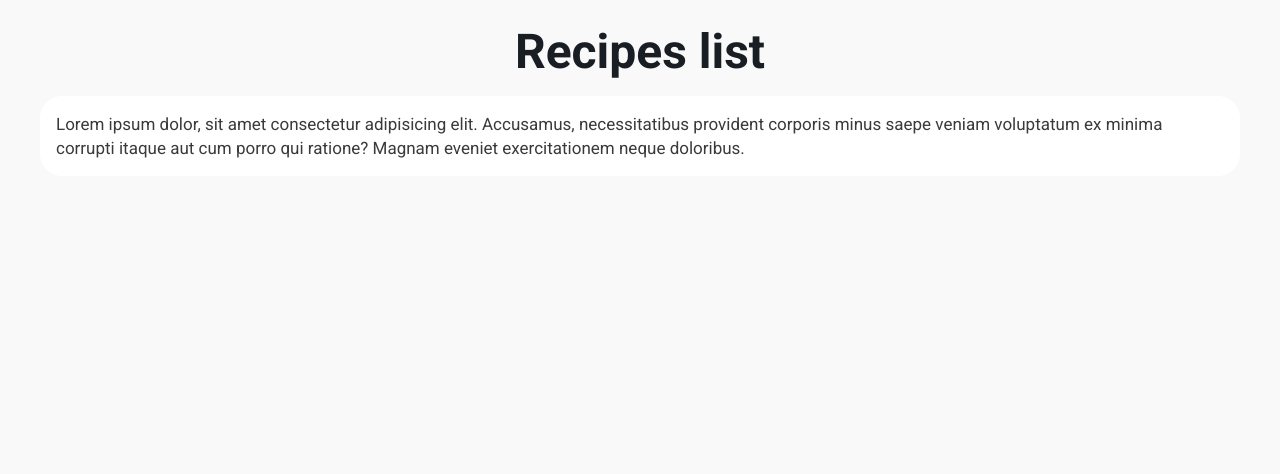
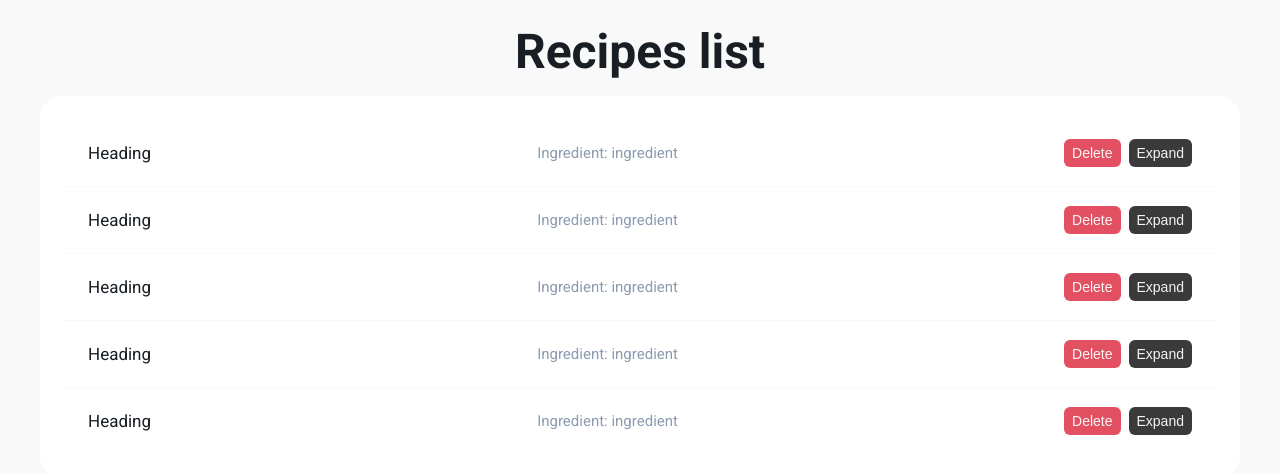
Before and after one commit to rangel-rangelov/crud-recipes-list, a React (Create React App) app: page / in a window 1280 px wide. Shown: the top 474 px of the page. Built offline with nearby package versions, Linux system fonts and the light colour scheme.

Commit message:
Implemented list items, list and some small changes to buttons and global styles

```diff
--- a/src/App.tsx
+++ b/src/App.tsx
@@ -1,13 +1,17 @@
 import styled from 'styled-components';
 
+import GlobalStyle from 'styles/globalStyles';
+
 import Section from 'components/Section';
-import GlobalStyle from 'styles/globalStyles';
+import List from 'components/List';
 
 const App = (): JSX.Element => (
   <div>
     <GlobalStyle />
     <Title>Recipes list</Title>
-    <Section>Lorem ipsum dolor, sit amet consectetur adipisicing elit. Accusamus, necessitatibus provident corporis minus saepe veniam voluptatum ex minima corrupti itaque aut cum porro qui ratione? Magnam eveniet exercitationem neque doloribus.</Section>
+    <Section>
+      <List />
+    </Section>
   </div>
 );
 
--- a/src/components/Button/Button.tsx
+++ b/src/components/Button/Button.tsx
@@ -8,6 +8,11 @@ export enum ButtonVariety {
   DELETE = 'delete',
 }
 
+export enum ButtonSize {
+  REGULAR = 'regular',
+  SMALL = 'small',
+}
+
 interface Props extends StyledProps {
   text: string;
   onClick: React.MouseEventHandler;
@@ -15,19 +20,25 @@ interface Props extends StyledProps {
 
 interface StyledProps {
   variety?: ButtonVariety;
+  size?: ButtonSize;
 }
 
-const Button = ({ text, variety = ButtonVariety.REGULAR, onClick }: Props): JSX.Element => (
-  <StyledButton onClick={onClick} variety={variety}>
+const Button = ({
+  text,
+  variety = ButtonVariety.REGULAR,
+  size = ButtonSize.REGULAR,
+  onClick,
+}: Props): JSX.Element => (
+  <StyledButton onClick={onClick} variety={variety} size={size}>
     {text}
   </StyledButton>
 );
 
 const StyledButton = styled.button<StyledProps>`
-  min-width: 100px;
-  padding: 12px;
-  background: ${({ color }) => {
-    switch (color) {
+  min-width: ${({ size }) => size === ButtonSize.REGULAR && '100px'};
+  padding: ${({ size }) => size === ButtonSize.SMALL ? '6px 8px' : '12px'};
+  background: ${({ variety }) => {
+    switch (variety) {
       case ButtonVariety.REGULAR:
         return colors.purple;
       case ButtonVariety.SECONDARY:
@@ -36,8 +47,8 @@ const StyledButton = styled.button<StyledProps>`
         return colors.red;
     }
   }};
-  font-size: 17px;
-  line-height: 24px;
+  font-size: ${({ size }) => size === ButtonSize.SMALL ? '14px' : '17px'};
+  line-height: ${({ size }) => size === ButtonSize.SMALL ? '16px' : '24px'};
   text-align: center;
   color: ${colors.whiteNatural};
   border: none;
@@ -47,8 +58,8 @@ const StyledButton = styled.button<StyledProps>`
   transition-property: background, box-shadow;
 
   :hover {
-    background: ${({ color }) => {
-    switch (color) {
+    background: ${({ variety }) => {
+    switch (variety) {
       case ButtonVariety.REGULAR:
         return colors.darkPurple;
       case ButtonVariety.SECONDARY:
--- a/src/components/Button/index.ts
+++ b/src/components/Button/index.ts
@@ -1 +1 @@
-export { default, ButtonVariety } from './Button';
+export { default, ButtonVariety, ButtonSize } from './Button';
--- /dev/null
+++ b/src/components/List/List.tsx
@@ -0,0 +1,13 @@
+import ListItem from 'components/ListItem';
+
+const List = (): JSX.Element => (
+  <>
+    <ListItem id={0} title="Heading" description="Ingredient: ingredient" onDelete={(id) => console.log(id)} />
+    <ListItem id={0} title="Heading" description="Ingredient: ingredient" onDelete={(id) => console.log(id)} />
+    <ListItem id={0} title="Heading" description="Ingredient: ingredient" onDelete={(id) => console.log(id)} />
+    <ListItem id={0} title="Heading" description="Ingredient: ingredient" onDelete={(id) => console.log(id)} />
+    <ListItem id={0} title="Heading" description="Ingredient: ingredient" onDelete={(id) => console.log(id)} />
+  </>
+);
+
+export default List;
--- /dev/null
+++ b/src/components/List/index.ts
@@ -0,0 +1 @@
+export { default } from './List';
--- /dev/null
+++ b/src/components/ListItem/ListItem.tsx
@@ -0,0 +1,99 @@
+import styled from 'styled-components';
+
+import { colors } from 'styles/variables';
+import Button, { ButtonVariety, ButtonSize } from 'components/Button';
+
+export enum ListItemType {
+  PRIMARY = 'primary',
+  SECONDARY = 'secondary',
+  TERTIARY = 'tertiary',
+}
+
+interface Props extends StyledProps {
+  id: number
+  title: string;
+  description: string;
+  onDelete: (id: number) => void;
+}
+
+interface StyledProps {
+  type?: ListItemType;
+}
+
+const ListItem = ({
+  id,
+  title,
+  description,
+  type = ListItemType.PRIMARY,
+  onDelete,
+}: Props): JSX.Element => (
+  <StyledListItem type={type}>
+    <Title>{title}</Title>
+    <Description>{description}</Description>
+    <ButtonHolder>
+      <Button
+        text="Delete"
+        variety={ButtonVariety.DELETE}
+        onClick={() => onDelete(id)}
+        size={ButtonSize.SMALL}
+      />
+      <Button
+        text="Expand"
+        variety={ButtonVariety.SECONDARY}
+        size={ButtonSize.SMALL}
+        onClick={() =>  console.log('here')}
+      />
+    </ButtonHolder>
+  </StyledListItem>
+);
+
+const StyledListItem = styled.div<StyledProps>`
+  display: flex;
+  justify-content: space-between;
+  align-items: center;
+  border-bottom: 1px solid ${colors.lighterGrey};
+  padding: 4px 24px;
+  box-shadow: ${({ type }) => {
+    switch (type) {
+      case ListItemType.PRIMARY:
+        return 'inset 3px 0px 0px 0px transparent';
+      case ListItemType.SECONDARY:
+        return `inset 3px 0px 0px 0px ${colors.green}`;
+      case ListItemType.TERTIARY:
+        return `inset 3px 0px 0px 0px ${colors.yellow}`;
+    }
+  }};
+
+  &:last-child {
+    border-bottom: none;
+  }
+`;
+
+const Title = styled.h3`
+  font-size: 17px;
+  line-height: 24px;
+  font-weight: 400;
+`;
+
+const Description = styled.h3`
+  font-size: 15px;
+  line-height: 20px;
+  font-weight: 400;
+  color: ${colors.lightGrey};
+`;
+
+const ButtonHolder = styled.div`
+  display: flex;
+  justify-content: space-between;
+  align-items: center;
+
+  > * {
+    margin-right: 8px;
+
+    &:last-child {
+      margin-right: 0;
+    }
+  }
+`;
+
+export default ListItem;
--- /dev/null
+++ b/src/components/ListItem/index.ts
@@ -0,0 +1 @@
+export { default } from './ListItem';
--- a/src/components/Section/Section.tsx
+++ b/src/components/Section/Section.tsx
@@ -12,8 +12,8 @@ const Section = ({ children }: Props): JSX.Element => (
   </StyledSection>
 );
 
-const StyledSection = styled.div`
-  padding: 16px;
+const StyledSection = styled.section`
+  padding: 24px;
   background: ${colors.white};
   border-radius: ${others.borderRadiusBig};
 `;
--- a/src/styles/globalStyles.ts
+++ b/src/styles/globalStyles.ts
@@ -10,7 +10,7 @@ const GlobalStyle = createGlobalStyle`
     font-size: 17px;
     line-height: 24px;
     color: ${colors.midGrey};
-    background: ${colors.lightGrey};
+    background: ${colors.lighterGrey};
   }
 
   h1, h2, h3, h4, h5, h6 {
--- a/src/styles/variables.ts
+++ b/src/styles/variables.ts
@@ -1,13 +1,17 @@
 export const colors = {
   white: '#FFFFFF',
   whiteNatural: 'rgba(255, 255, 255, 0.95)',
-  lightGrey: '#F9F9F9',
+  darkerWhite: '#FCFCFC',
+  lighterGrey: '#F9F9F9',
+  lightGrey: '#8C9BB0',
   midGrey: '#3A3A3A',
   darkGrey: '#191E24',
   purple: '#A96FF3',
   darkPurple: '#8D50DE',
   red: '#E25061',
   darkRed: '#BF3B4B',
+  yellow: 'DBC900',
+  green: '#2EBA88',
 };
 
 export const others = {
```
